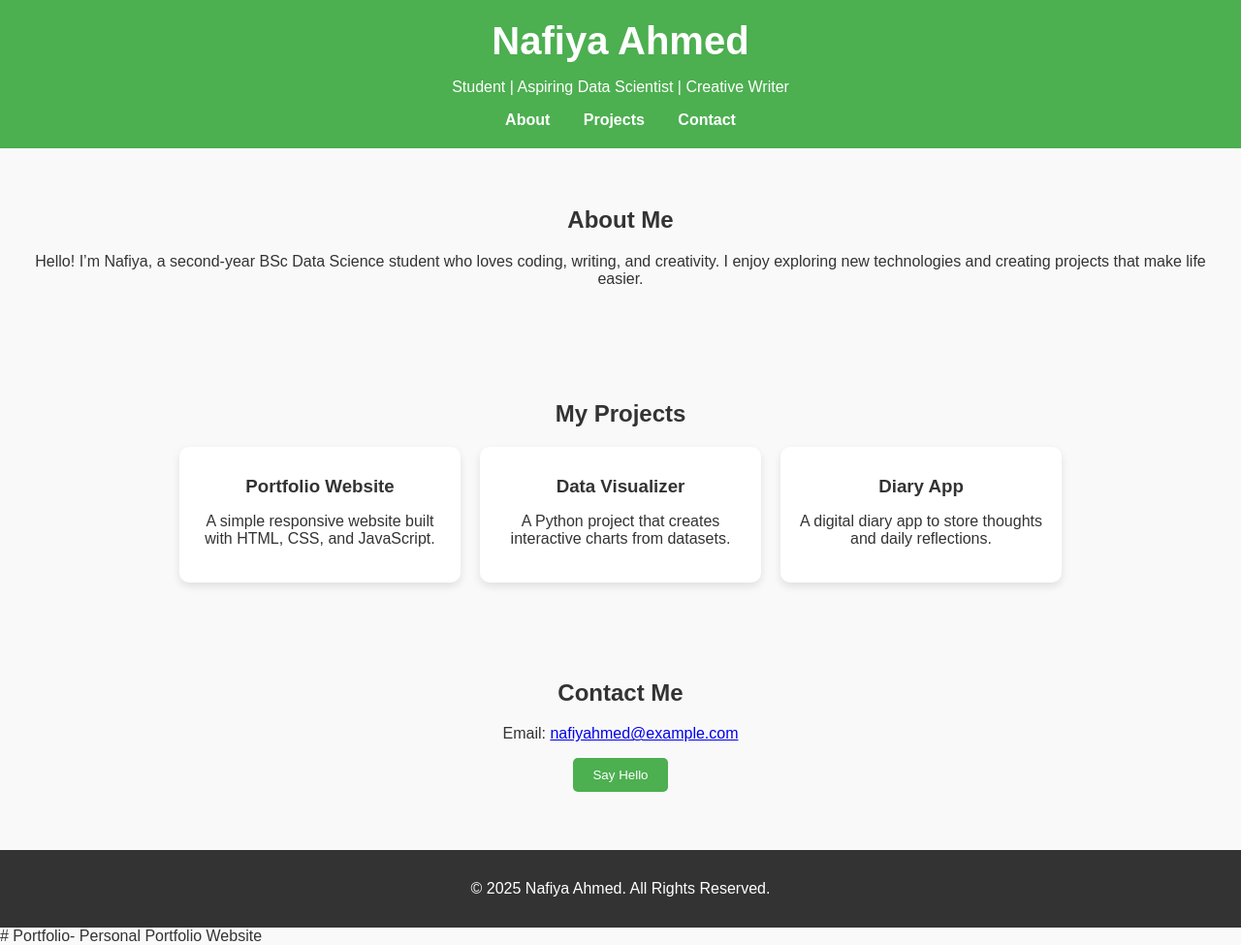
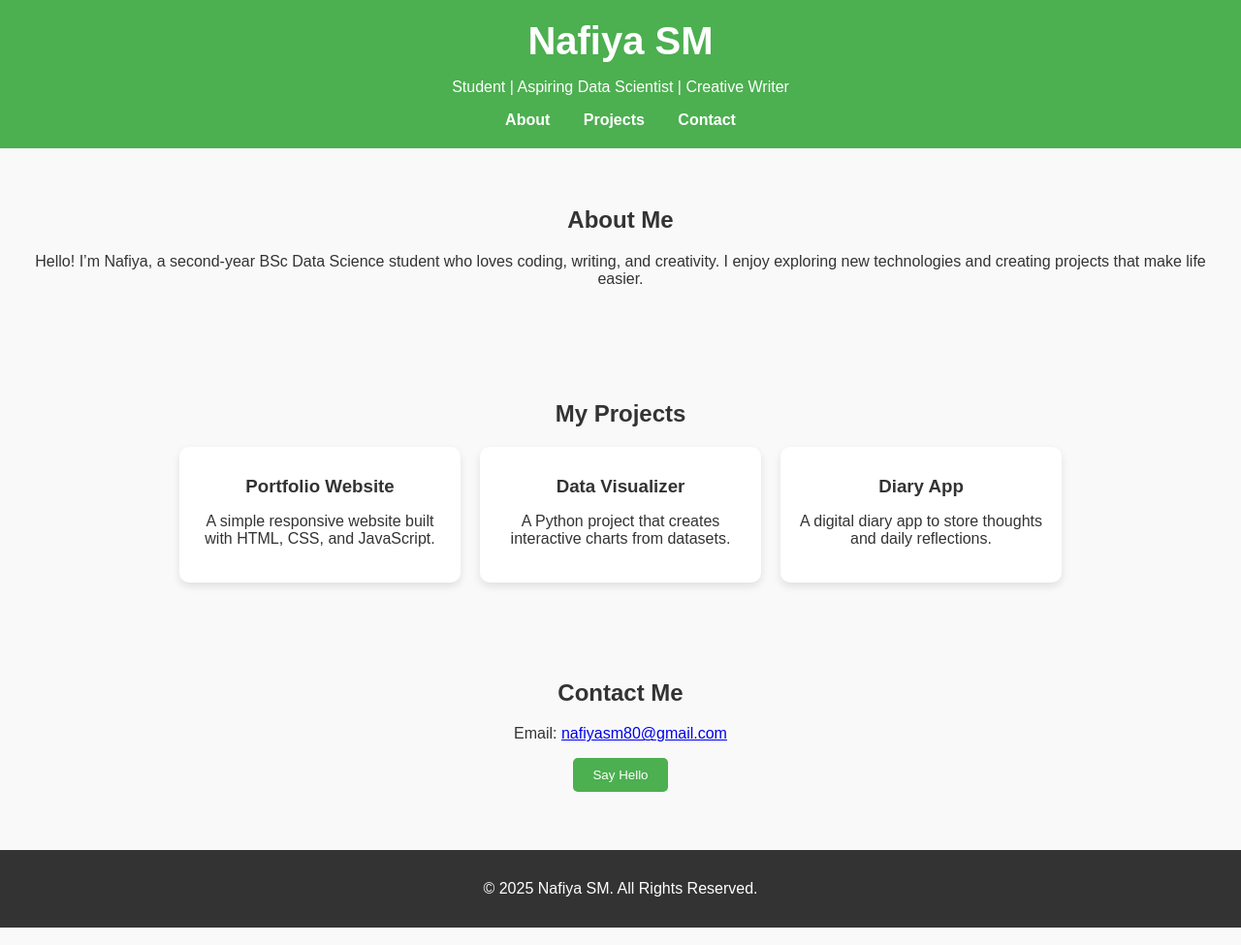
Before and after one commit to SM-NAFIYA/Portfolio-, a plain HTML site: page index.html in a window 1280 px wide. Shown: the whole page at 97% size. Drawn offline with Linux system fonts and the light colour scheme.

Commit message:
Update index.html

```diff
--- a/index.html
+++ b/index.html
@@ -91,7 +91,7 @@
 
   <!-- Header -->
   <header>
-    <h1>Nafiya Ahmed</h1>
+    <h1>Nafiya SM</h1>
     <p>Student | Aspiring Data Scientist | Creative Writer</p>
     <nav>
       <a href="#about">About</a>
@@ -129,15 +129,14 @@
   <!-- Contact Section -->
   <section id="contact">
     <h2>Contact Me</h2>
-    <p>Email: <a href="mailto:nafiyahmed@example.com">nafiyahmed@example.com</a></p>
+    <p>Email: <a href="mailto:nafiyasm80@gmail.com">nafiyasm80@gmail.com</a></p>
     <button onclick="alert('Thanks for reaching out!')">Say Hello</button>
   </section>
 
   <!-- Footer -->
   <footer>
-    <p>&copy; 2025 Nafiya Ahmed. All Rights Reserved.</p>
+    <p>&copy; 2025 Nafiya SM. All Rights Reserved.</p>
   </footer>
 
 </body>
-</html># Portfolio-
-Personal Portfolio Website
+</html>
```
